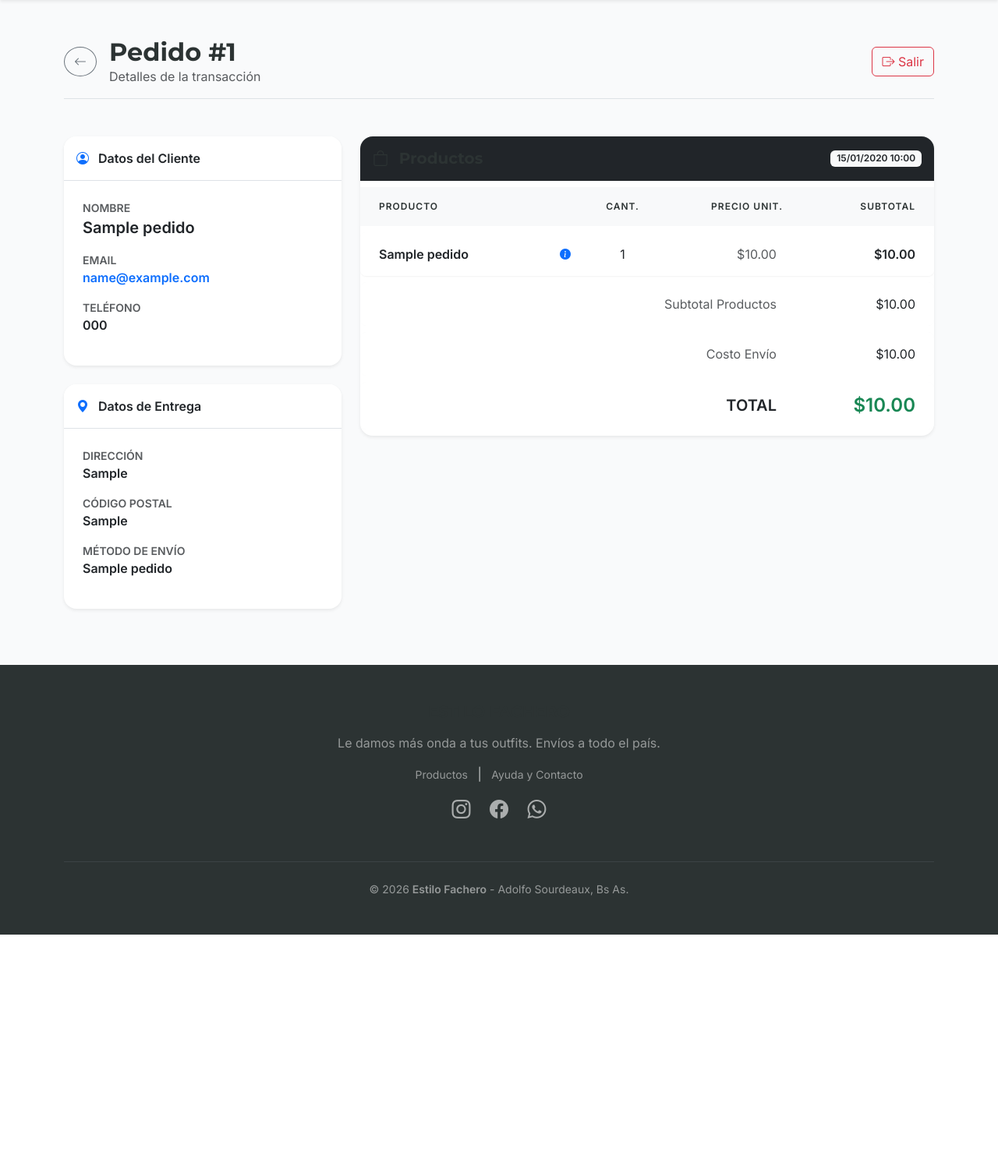
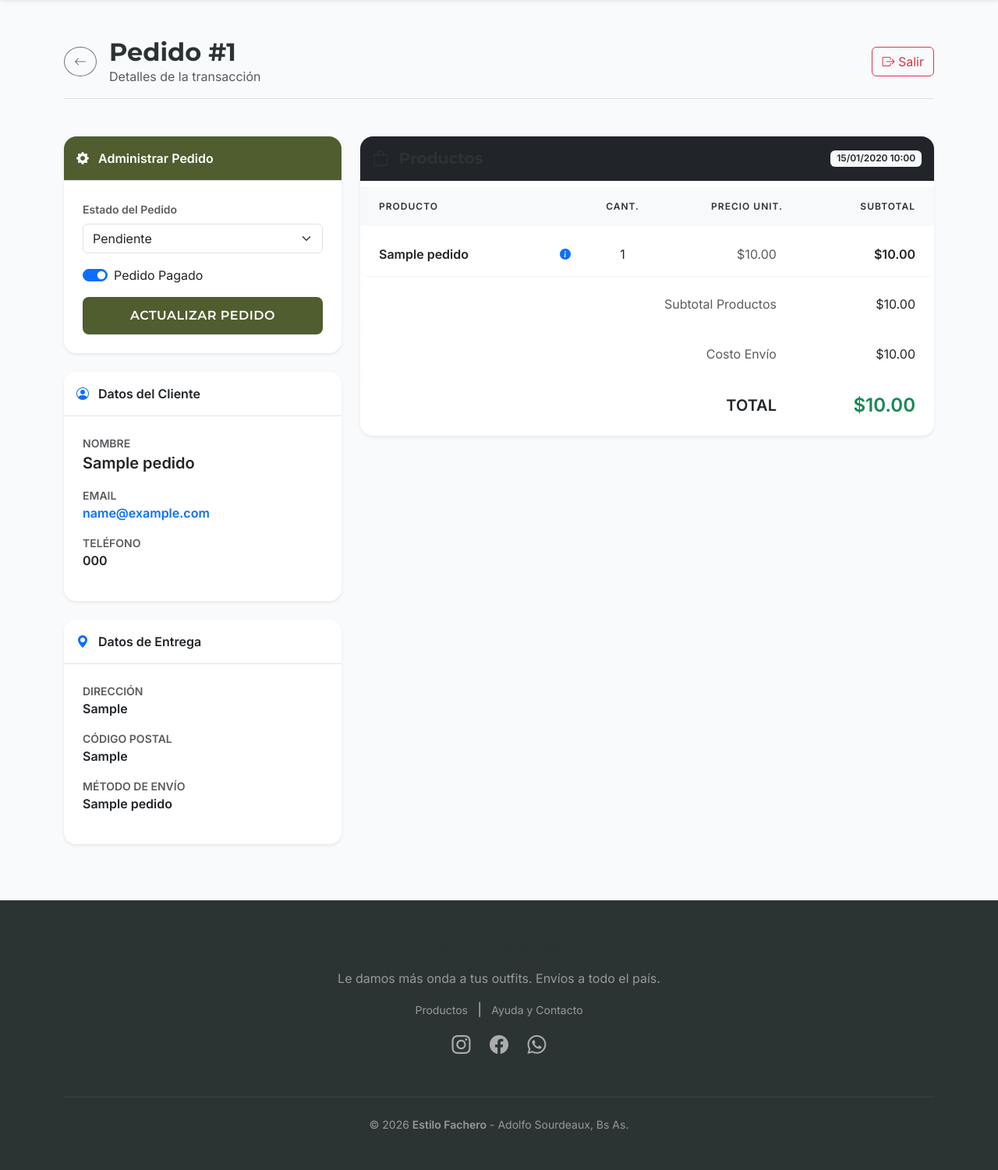
Before and after one commit to Sebastian-GonzalezLegal/estilo_fachero, a Flask app: page /admin/ventas/1 in a window 1280 px wide. Shown: the part 87-1588 px from the top of the page at 78% size. Before the commit the page ends 1286 px from the top, so only its background shows below. Run offline with Flask 3, Linux system fonts and the light colour scheme; a user stored in the database is signed in; tables that the repository leaves empty hold one stand-in row (values such as "Sample post"); some libraries are stand-ins or nearby versions.

Commit message:
agregado - estados pedidos

```diff
--- a/app.py
+++ b/app.py
@@ -620,6 +620,114 @@ def admin_detalle_venta(id):
     return render_template('admin/detalle_venta.html', pedido=pedido, detalles=detalles_dict)
 
 
+def enviar_mail_despacho(pedido):
+    try:
+        server = smtplib.SMTP('smtp.gmail.com', 587)
+        server.starttls()
+        server.login(MI_EMAIL, MI_PASSWORD)
+
+        logo_data = None
+        try:
+            with open("static/img/logo.png", "rb") as f_logo:
+                logo_data = f_logo.read()
+        except Exception as e_logo:
+            print(f"No se pudo cargar el logo: {e_logo}")
+
+        cuerpo_html = f"""
+        <html>
+          <body style="font-family:Arial,Helvetica,sans-serif;background:#f8f9fa;margin:0;padding:20px;">
+            <table width="600" align="center" cellpadding="0" cellspacing="0" style="background:#ffffff;border-radius:8px;overflow:hidden;box-shadow:0 2px 8px rgba(0,0,0,0.08);">
+              <tr>
+                <td style="background:#4f5d2f;color:#ffffff;padding:16px 24px;border-bottom:4px solid #4F5D2F;">
+                  <table width="100%" cellpadding="0" cellspacing="0">
+                    <tr>
+                      <td align="left" style="vertical-align:middle;">
+                        <h2 style="margin:0;font-size:18px;">¡Tu pedido está en camino! 🚚</h2>
+                      </td>
+                      <td align="right" style="vertical-align:middle;">
+                        <img src="cid:logo_estilo" alt="Estilo Fachero" style="height:40px;border-radius:50%;">
+                      </td>
+                    </tr>
+                  </table>
+                </td>
+              </tr>
+              <tr>
+                <td style="padding:24px;color:#111827;">
+                  <p>Hola <strong>{pedido.nombre_cliente}</strong>,</p>
+                  <p>Te avisamos que tu pedido <strong>#{pedido.id}</strong> ha sido despachado.</p>
+
+                  <div style="background:#f3f4f6;padding:16px;border-radius:8px;margin:20px 0;">
+                    <h3 style="margin-top:0;font-size:16px;">Detalles del Envío</h3>
+                    <p style="margin:5px 0;"><strong>Empresa de Envío:</strong> {pedido.empresa_envio or 'No especificada'}</p>
+                    <p style="margin:5px 0;"><strong>Código de Seguimiento:</strong> {pedido.codigo_seguimiento or 'No disponible'}</p>
+                    {f'<p style="margin:10px 0;"><a href="{pedido.link_seguimiento}" style="display:inline-block;padding:10px 18px;background-color:#4F5D2F;color:#ffffff;text-decoration:none;border-radius:4px;font-weight:bold;">Seguir Paquete</a></p>' if pedido.link_seguimiento else ''}
+                  </div>
+
+                  <p>Si tienes alguna duda, responde a este correo.</p>
+                  <p>¡Gracias por elegir Estilo Fachero!</p>
+                </td>
+              </tr>
+            </table>
+          </body>
+        </html>
+        """
+
+        msg = MIMEMultipart('related')
+        msg['Subject'] = f"Tu pedido #{pedido.id} ha sido enviado"
+        msg['To'] = pedido.email_cliente
+        msg['From'] = MI_EMAIL
+        msg.attach(MIMEText(cuerpo_html, 'html', 'utf-8'))
+
+        if logo_data:
+            img = MIMEImage(logo_data)
+            img.add_header('Content-ID', '<logo_estilo>')
+            img.add_header('Content-Disposition', 'inline', filename="logo.png")
+            msg.attach(img)
+
+        server.send_message(msg)
+        server.quit()
+        return True
+    except Exception as e:
+        print(f"Error enviando mail despacho: {e}")
+        return False
+
+
+@app.route('/admin/ventas/<int:id>/actualizar', methods=['POST'])
+@login_required
+def admin_actualizar_venta(id):
+    pedido = Pedido.query.get_or_404(id)
+
+    # Validar que no se pueda volver atrás si ya está enviado
+    if pedido.estado in ['Enviado', 'Entregado'] and request.form.get('estado') in ['Pendiente', 'En Aprobación']:
+        flash('No se puede volver a un estado anterior una vez enviado.', 'error')
+        return redirect(url_for('admin_detalle_venta', id=id))
+
+    estado = request.form.get('estado')
+    pagado = request.form.get('pagado') == 'on'
+    codigo_seguimiento = request.form.get('codigo_seguimiento', '').strip()
+    link_seguimiento = request.form.get('link_seguimiento', '').strip()
+    empresa_envio = request.form.get('empresa_envio', '').strip()
+    notificar = request.form.get('notificar') == 'on'
+
+    pedido.estado = estado
+    pedido.pagado = pagado
+    pedido.codigo_seguimiento = codigo_seguimiento
+    pedido.link_seguimiento = link_seguimiento
+    pedido.empresa_envio = empresa_envio
+
+    db.session.commit()
+
+    msg_extra = ""
+    if estado == 'Enviado' and notificar:
+        if enviar_mail_despacho(pedido):
+            msg_extra = " y se notificó al cliente"
+        else:
+            msg_extra = " pero falló el envío del mail"
+
+    flash(f'Pedido actualizado{msg_extra}.', 'success')
+    return redirect(url_for('admin_detalle_venta', id=id))
+
+
 @app.route('/api/admin/producto/<int:id>')
 @login_required
 def api_admin_producto(id):
@@ -956,6 +1064,21 @@ def api_productos():
 if __name__ == '__main__':
     with app.app_context():
         db.create_all()
+
+        # --- Migración automática de base de datos ---
+        try:
+            with db.engine.connect() as connection:
+                from sqlalchemy import text
+                connection.execute(text("ALTER TABLE pedidos ADD COLUMN IF NOT EXISTS estado VARCHAR(50) DEFAULT 'Pendiente'"))
+                connection.execute(text("ALTER TABLE pedidos ADD COLUMN IF NOT EXISTS pagado BOOLEAN DEFAULT FALSE"))
+                connection.execute(text("ALTER TABLE pedidos ADD COLUMN IF NOT EXISTS codigo_seguimiento VARCHAR(100)"))
+                connection.execute(text("ALTER TABLE pedidos ADD COLUMN IF NOT EXISTS link_seguimiento VARCHAR(300)"))
+                connection.execute(text("ALTER TABLE pedidos ADD COLUMN IF NOT EXISTS empresa_envio VARCHAR(100)"))
+                connection.commit()
+                print("Base de datos actualizada: Columnas nuevas verificadas.")
+        except Exception as e:
+            print(f"Nota: No se pudo actualizar la estructura de la DB automáticamente (puede que ya esté actualizada): {e}")
+
         # Crear usuario admin por defecto si no existe
         if not Admin.query.first():
             admin = Admin(email=os.getenv('ADMIN_EMAIL', 'admin@estilofachero.com'))
--- a/models.py
+++ b/models.py
@@ -103,6 +103,13 @@ class Pedido(db.Model):
     total_productos = db.Column(db.Float, nullable=False)
     total = db.Column(db.Float, nullable=False)
     fecha_pedido = db.Column(db.DateTime, nullable=False, default=datetime.now)
+
+    # Nuevos campos
+    estado = db.Column(db.String(50), default='Pendiente')
+    pagado = db.Column(db.Boolean, default=False)
+    codigo_seguimiento = db.Column(db.String(100))
+    empresa_envio = db.Column(db.String(100))
+
     detalles = db.relationship('DetallePedido', backref='pedido', lazy=True, cascade='all, delete-orphan')
 
     def to_dict(self):
--- a/templates/admin/detalle_venta.html
+++ b/templates/admin/detalle_venta.html
@@ -34,6 +34,60 @@
     <div class="row g-4">
         <!-- Columna Izquierda: Detalles del Cliente y Envío -->
         <div class="col-lg-4">
+            <!-- Administración del Pedido -->
+            <div class="card shadow-sm border-0 mb-4 overflow-hidden">
+                <div class="card-header bg-fachero text-white border-bottom fw-bold py-3">
+                    <i class="bi bi-gear-fill me-2 text-white"></i> Administrar Pedido
+                </div>
+                <div class="card-body">
+                    <form action="{{ url_for('admin_actualizar_venta', id=pedido.id) }}" method="POST">
+                        <div class="mb-3">
+                            <label class="form-label small fw-bold text-muted">Estado del Pedido</label>
+                            <select name="estado" class="form-select" id="selectEstado" onchange="toggleEnvioFields()">
+                                <option value="Pendiente" {% if pedido.estado == 'Pendiente' %}selected{% endif %} {% if pedido.estado in ['Enviado', 'Entregado'] %}disabled{% endif %}>Pendiente</option>
+                                <option value="En Aprobación" {% if pedido.estado == 'En Aprobación' %}selected{% endif %} {% if pedido.estado in ['Enviado', 'Entregado'] %}disabled{% endif %}>En Aprobación</option>
+                                <option value="Enviado" {% if pedido.estado == 'Enviado' %}selected{% endif %}>Enviado</option>
+                                <option value="Entregado" {% if pedido.estado == 'Entregado' %}selected{% endif %}>Entregado</option>
+                                <option value="Cancelado" {% if pedido.estado == 'Cancelado' %}selected{% endif %}>Cancelado</option>
+                            </select>
+                            {% if pedido.estado in ['Enviado', 'Entregado'] %}
+                                <input type="hidden" name="estado_anterior_bloqueado" value="1">
+                                <small class="text-danger" style="font-size: 0.75rem;"><i class="bi bi-exclamation-circle"></i> No se puede volver a estados anteriores.</small>
+                            {% endif %}
+                        </div>
+
+                        <div class="mb-3 form-check form-switch">
+                            <input class="form-check-input" type="checkbox" id="checkPagado" name="pagado" {% if pedido.pagado %}checked{% endif %}>
+                            <label class="form-check-label" for="checkPagado">Pedido Pagado</label>
+                        </div>
+
+                        <div id="camposEnvio" style="display: none;" class="p-3 bg-light rounded border mb-3">
+                            <h6 class="small fw-bold text-muted mb-3">Datos de Envío</h6>
+                            <div class="mb-2">
+                                <label class="form-label small">Empresa de Envío</label>
+                                <input type="text" class="form-control form-control-sm" name="empresa_envio" value="{{ pedido.empresa_envio or '' }}" placeholder="Ej: Andreani">
+                            </div>
+                            <div class="mb-2">
+                                <label class="form-label small">Código de Seguimiento</label>
+                                <input type="text" class="form-control form-control-sm" name="codigo_seguimiento" value="{{ pedido.codigo_seguimiento or '' }}" placeholder="Ej: AR123456789">
+                            </div>
+                            <div class="mb-2">
+                                <label class="form-label small">Link de Seguimiento</label>
+                                <input type="text" class="form-control form-control-sm" name="link_seguimiento" value="{{ pedido.link_seguimiento or '' }}" placeholder="Ej: https://seguimiento.correo.com/...">
+                            </div>
+                            <div class="form-check mt-3">
+                                <input class="form-check-input" type="checkbox" id="checkNotificar" name="notificar">
+                                <label class="form-check-label small" for="checkNotificar">
+                                    Enviar mail de notificación al cliente
+                                </label>
+                            </div>
+                        </div>
+
+                        <button type="submit" class="btn btn-fachero w-100">Actualizar Pedido</button>
+                    </form>
+                </div>
+            </div>
+
             <!-- Información del Cliente -->
             <div class="card shadow-sm border-0 mb-4 overflow-hidden">
                 <div class="card-header bg-white border-bottom fw-bold py-3">
@@ -180,6 +234,20 @@
 {% endfor %}
 
 <script>
+    function toggleEnvioFields() {
+        const estado = document.getElementById('selectEstado').value;
+        const camposEnvio = document.getElementById('camposEnvio');
+
+        if (estado === 'Enviado') {
+            camposEnvio.style.display = 'block';
+        } else {
+            camposEnvio.style.display = 'none';
+        }
+    }
+
+    // Ejecutar al cargar
+    document.addEventListener('DOMContentLoaded', toggleEnvioFields);
+
     // Cargar detalles del producto en el modal
     document.addEventListener('DOMContentLoaded', function() {
         const detalles = {{ detalles|tojson }};
```
Also changed, not shown: templates/admin/ventas.html (+17 -5 lines).
